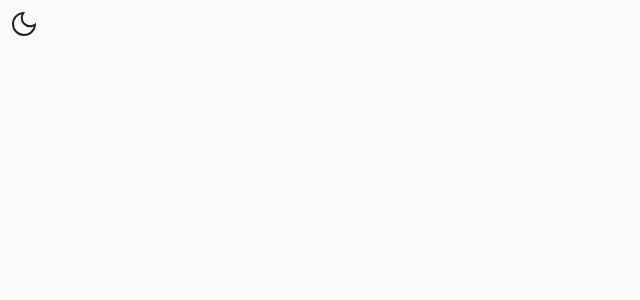
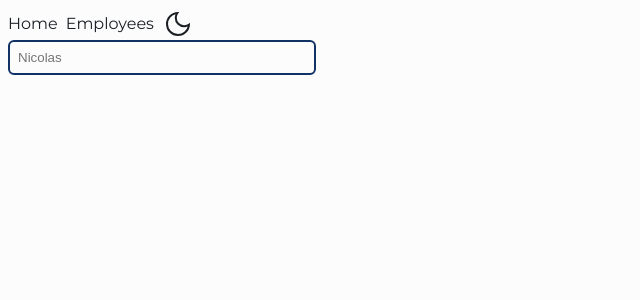
Before and after one commit to Nicoka11/OCR-14, a React (Vite) app: page / in a window 1280 px wide. Shown: the top 300 px of the page, without its empty margins (0-640 px from the left). Built offline with nearby package versions, Linux system fonts and the light colour scheme.

Commit message:
feat: routing, and navigation

```diff
--- a/index.html
+++ b/index.html
@@ -4,6 +4,12 @@
     <meta charset="UTF-8" />
     <link rel="icon" type="image/svg+xml" href="/vite.svg" />
     <meta name="viewport" content="width=device-width, initial-scale=1.0" />
+    <link rel="preconnect" href="https://fonts.googleapis.com" />
+    <link rel="preconnect" href="https://fonts.gstatic.com" crossorigin />
+    <link
+      href="https://fonts.googleapis.com/css2?family=Montserrat:wght@300;400;500;600&display=swap"
+      rel="stylesheet"
+    />
     <title>Vite + React + TS</title>
   </head>
   <body>
--- a/package.json
+++ b/package.json
@@ -13,7 +13,8 @@
     "@stitches/react": "^1.2.8",
     "jotai": "^1.8.3",
     "react": "^18.2.0",
-    "react-dom": "^18.2.0"
+    "react-dom": "^18.2.0",
+    "react-router-dom": "^6.4.0"
   },
   "devDependencies": {
     "@types/node": "^18.7.16",
--- a/src/App.tsx
+++ b/src/App.tsx
@@ -2,7 +2,9 @@ import { darkTheme, styled } from "@src/styles";
 import { useAtom } from "jotai";
 import { toggleDarkThemeAtom } from "@src/store/atoms";
 import "@src/styles/reset.css";
-import ThemeSwitch from "./components/ThemeSwitch";
+import { BrowserRouter, Route, Routes } from "react-router-dom";
+import Home from "./pages/Home";
+import Layout from "./components/Layout";
 
 const AppWrapper = styled("div", {
   background: "$slate1",
@@ -10,6 +12,8 @@ const AppWrapper = styled("div", {
   minWidth: "100vw",
   padding: "$2",
   transition: "$default",
+  color: "$slate12",
+  fontFamily: "$montserrat"
 });
 
 function App() {
@@ -17,7 +21,13 @@ function App() {
   const theme = isDarkTheme ? darkTheme : "";
   return (
     <AppWrapper className={theme}>
-      <ThemeSwitch />
+      <BrowserRouter>
+        <Layout>
+          <Routes>
+            <Route index element={<Home />} />
+          </Routes>
+        </Layout>
+      </BrowserRouter>
     </AppWrapper>
   );
 }
--- /dev/null
+++ b/src/components/Input.ts
@@ -0,0 +1,14 @@
+import { styled } from "@src/styles";
+
+const Input = styled("input", {
+  padding: "$2",
+  width: "$full",
+  border: "2px solid $blue12",
+  borderRadius: "$md",
+  backgroundColor: "transparent",
+  outline: "none",
+  color: "$blue12",
+  maxWidth: "$72",
+});
+
+export default Input;
--- /dev/null
+++ b/src/components/Layout.tsx
@@ -0,0 +1,15 @@
+import { ReactNode } from "react";
+import Navbar from "./NavBar";
+
+interface LayoutProps {
+  children: ReactNode;
+}
+
+const Layout = ({ children }: LayoutProps) => (
+  <>
+    <Navbar />
+    <main>{children}</main>
+  </>
+);
+
+export default Layout;
--- /dev/null
+++ b/src/components/Navbar.tsx
@@ -0,0 +1,27 @@
+import { StaticRoutes } from "@src/constants";
+import { styled } from "@src/styles";
+import { Link } from "react-router-dom";
+import ThemeSwitch from "./ThemeSwitch";
+
+const NavLink = styled(Link, {
+  color: "$slate12",
+  textDecoration: "none",
+});
+
+const Flex = styled("div", {
+  display: "flex",
+  alignItems: "center",
+  gap: "$2",
+});
+
+const Navbar = () => (
+  <header>
+    <Flex>
+      <NavLink to={StaticRoutes.Home}>Home</NavLink>
+      <NavLink to={StaticRoutes.Employees}>Employees</NavLink>
+      <ThemeSwitch />
+    </Flex>
+  </header>
+);
+
+export default Navbar;
--- /dev/null
+++ b/src/constants.ts
@@ -0,0 +1,4 @@
+export enum StaticRoutes {
+  Home = "/",
+  Employees = "/employee-list",
+}
--- /dev/null
+++ b/src/pages/Home.tsx
@@ -0,0 +1,5 @@
+import Input from "@src/components/Input";
+
+const Home = () => <Input placeholder="Nicolas" />;
+
+export default Home;
--- a/src/styles/reset.css
+++ b/src/styles/reset.css
@@ -90,6 +90,8 @@ video {
   font-size: 100%;
   font: inherit;
   vertical-align: baseline;
+  color: inherit;
+  text-decoration: none;
 }
 /* HTML5 display-role reset for older browsers */
 article,
--- a/vite.config.ts
+++ b/vite.config.ts
@@ -9,4 +9,9 @@ export default defineConfig({
   resolve: {
     alias: [{ find: "@src", replacement: path.resolve(__dirname, "src") }],
   },
+  server: {
+    watch: {
+      usePolling: true,
+    },
+  },
 });
```
Also changed, not shown: 1 other file (tests, documents, lock files or other folders).
